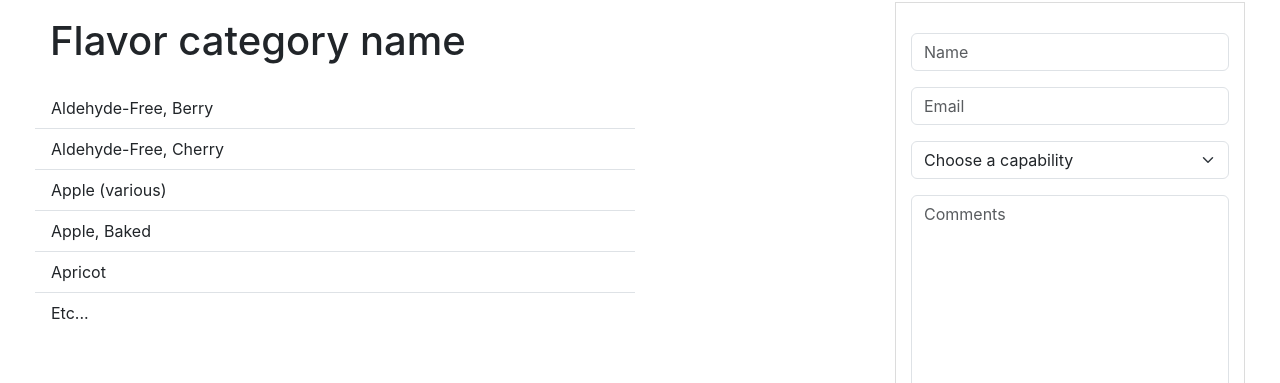
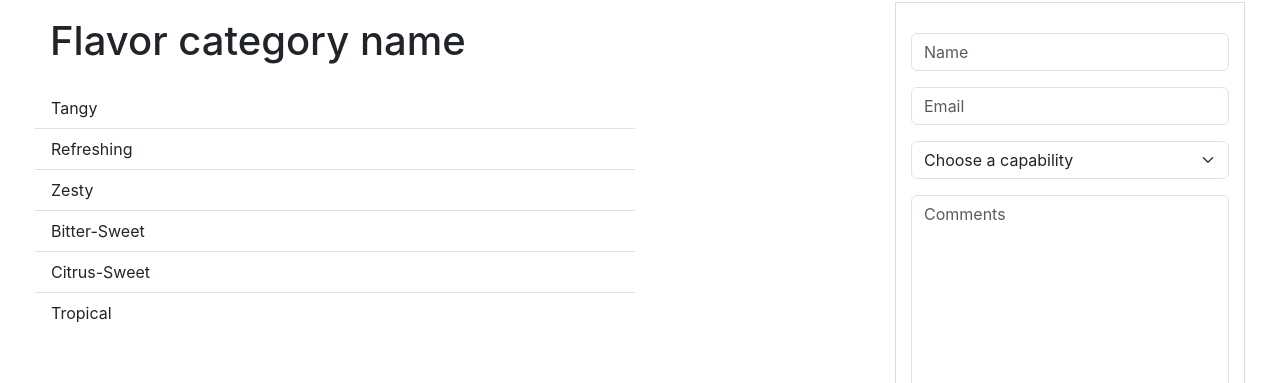
Before and after one commit to rickstylz01/Summer-Project, a React (Create React App) app: page /flavors/categories/Citrus in a window 1280 px wide. Shown: the part 284-667 px from the top of the page. Built offline with nearby package versions, Linux system fonts and the light colour scheme.

Commit message:
change object keys to strings to resemble category parameter from url path

```diff
--- a/src/components/flavorsPage/flavorCategories/FlavorCategories.js
+++ b/src/components/flavorsPage/flavorCategories/FlavorCategories.js
@@ -7,7 +7,7 @@ const FlavorCategories = () => {
   const { category } = useParams();
 
   const flavorCategories = {
-    softFruit: [
+    "Soft Fruits": [
       'Sweet',
       'Tart',
       'Floral',
@@ -15,7 +15,7 @@ const FlavorCategories = () => {
       'Subtly Earthy',
       'Nutty'
     ],
-    citrus: [
+    "Citrus": [
       'Tangy',
       'Refreshing',
       'Zesty',
@@ -23,16 +23,22 @@ const FlavorCategories = () => {
       'Citrus-Sweet',
       'Tropical'
     ],
-    tropical: [
-      'Sweet',
-      'Tart',
-      'Floral',
-      'Juicy',
-      'Subtly Earthy',
-      'Nutty'
+    "Tropical": [
+      'Exotic',
+      'Tropical Citrus',
+      'Creamy',
+      'Tangy-Sweet',
+      'Coconutty',
+      'Melon-like'
     ]
   };
 
+  const selectedFlavorCategories = flavorCategories[category];
+
+  // Check if selectedFlavorCategories is undefined or null
+  if (!selectedFlavorCategories) {
+    return <div>Category not found.</div>;
+  }
 
   return (
     <div id="flavor-categories-wrapper">
@@ -42,12 +48,20 @@ const FlavorCategories = () => {
         </div>
         <div id="list-group-container">
           <ul className="list-group list-group-flush">
-            <li className="list-group-item">Aldehyde-Free, Berry</li>
-            <li className="list-group-item">Aldehyde-Free, Cherry</li>
-            <li className="list-group-item">Apple (various)</li>
-            <li className="list-group-item">Apple, Baked</li>
-            <li className="list-group-item">Apricot</li>
-            <li className="list-group-item">Etc...</li>
+            {selectedFlavorCategories.map((flavorCategory, index) => (
+              <li
+                key={index}
+                className="list-group-item"
+              >
+                {flavorCategory}
+              </li>
+            ))}
+            {/*<li className="list-group-item">Aldehyde-Free, Berry</li>*/}
+            {/*<li className="list-group-item">Aldehyde-Free, Cherry</li>*/}
+            {/*<li className="list-group-item">Apple (various)</li>*/}
+            {/*<li className="list-group-item">Apple, Baked</li>*/}
+            {/*<li className="list-group-item">Apricot</li>*/}
+            {/*<li className="list-group-item">Etc...</li>*/}
           </ul>
         </div>
       </div>
```
